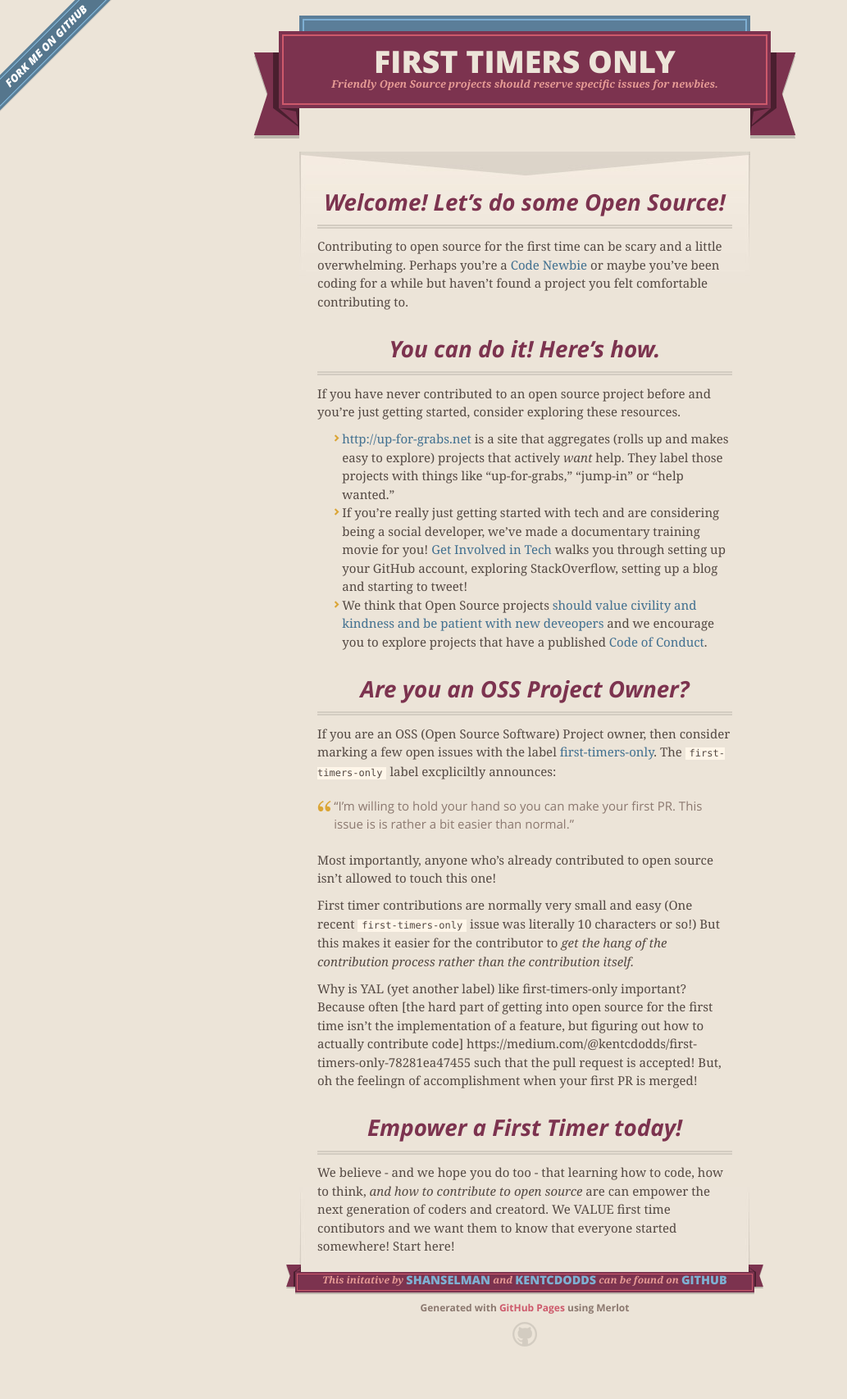
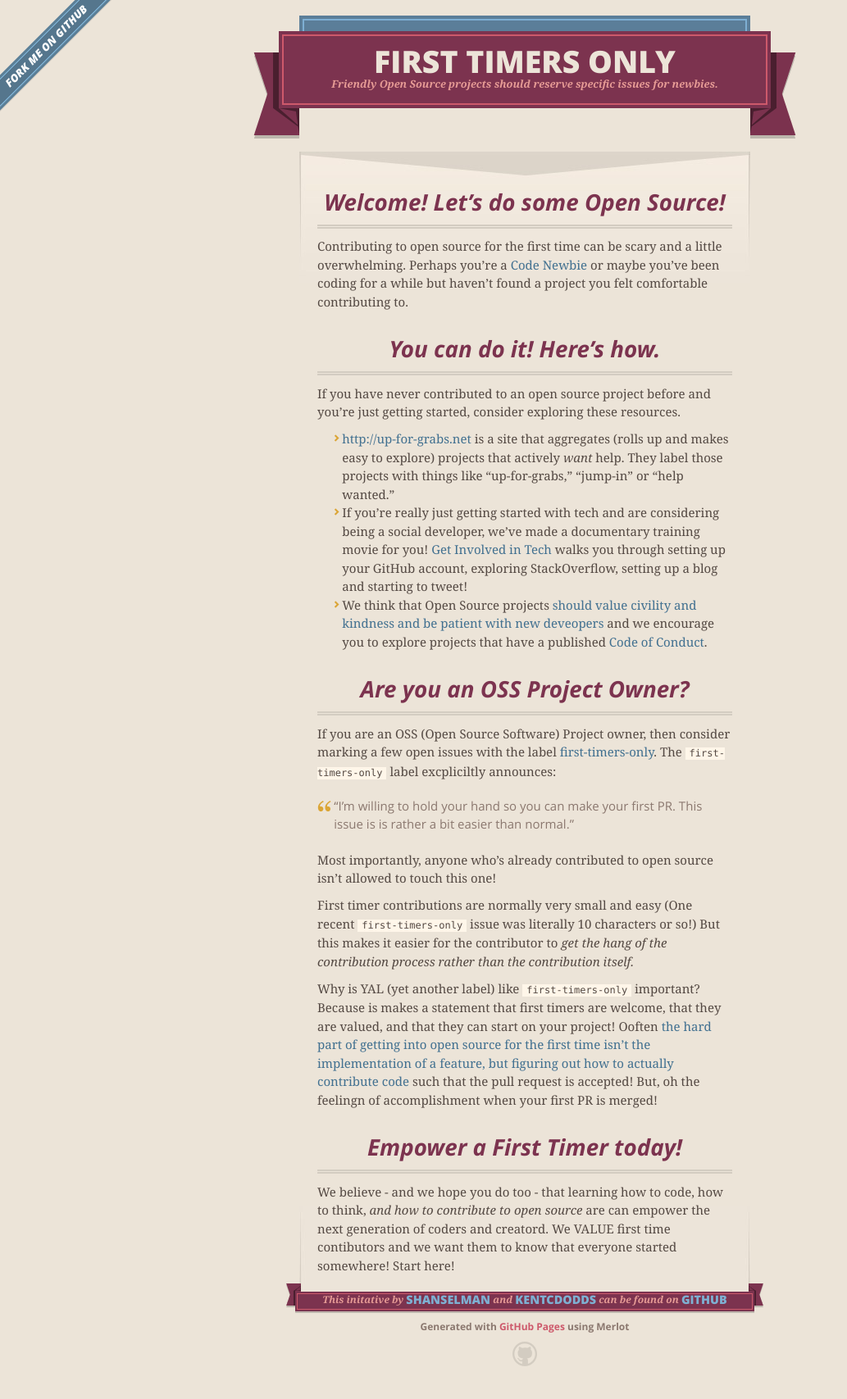
Before and after one commit to shanselman/firsttimersonly, a Jekyll site: the page built from index.md, in a window 1280 px wide. Shown: the whole page at 82% size, without its empty margins (0-1033 px from the left). Built offline with Jekyll 4.4.1, drawn with Linux system fonts in a browser that asks for light colours; nearby versions of some CDN libraries; Markdown is read by kramdown in place of the engine named in the settings; before the commit the page ends 1683 px from its top, so only the background shows below that.

Commit message:
Update index.md

```diff
--- a/index.md
+++ b/index.md
@@ -20,7 +20,7 @@ Most importantly, anyone who's already contributed to open source isn't allowed
 
 First timer contributions are normally very small and easy (One recent `first-timers-only` issue was literally 10 characters or so!) But this makes it easier for the contributor to _get the hang of the contribution process rather than the contribution itself._
 
-Why is YAL (yet another label) like first-timers-only  important? Because often [the hard part of getting into open source for the first time isn’t the implementation of a feature, but figuring out how to actually contribute code] https://medium.com/@kentcdodds/first-timers-only-78281ea47455 such that the pull request is accepted! But, oh the feelingn of accomplishment when your first PR is merged!
+Why is YAL (yet another label) like `first-timers-only` important? Because is makes a statement that first timers are welcome, that they are valued, and that they can start on your project! Ooften [the hard part of getting into open source for the first time isn’t the implementation of a feature, but figuring out how to actually contribute code](https://medium.com/@kentcdodds/first-timers-only-78281ea47455) such that the pull request is accepted! But, oh the feelingn of accomplishment when your first PR is merged!
 
 ### Empower a First Timer today!
 We believe - and we hope you do too - that learning how to code, how to think, *and* _how to contribute to open source_ are can empower the next generation of coders and creatord. We VALUE first time contibutors and we want them to know that everyone started somewhere! Start here!
```
